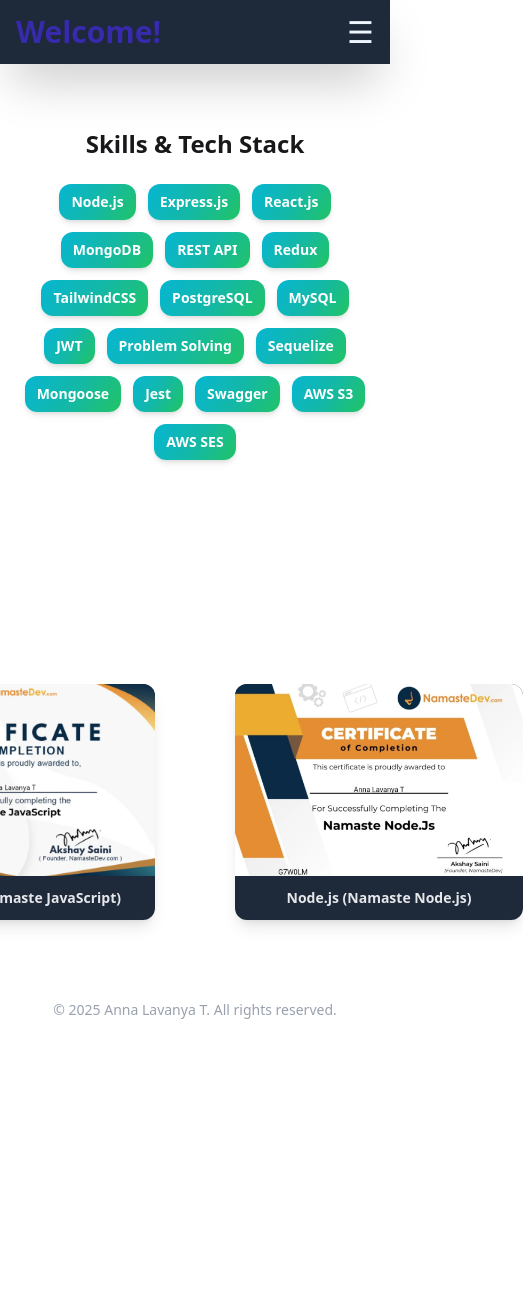
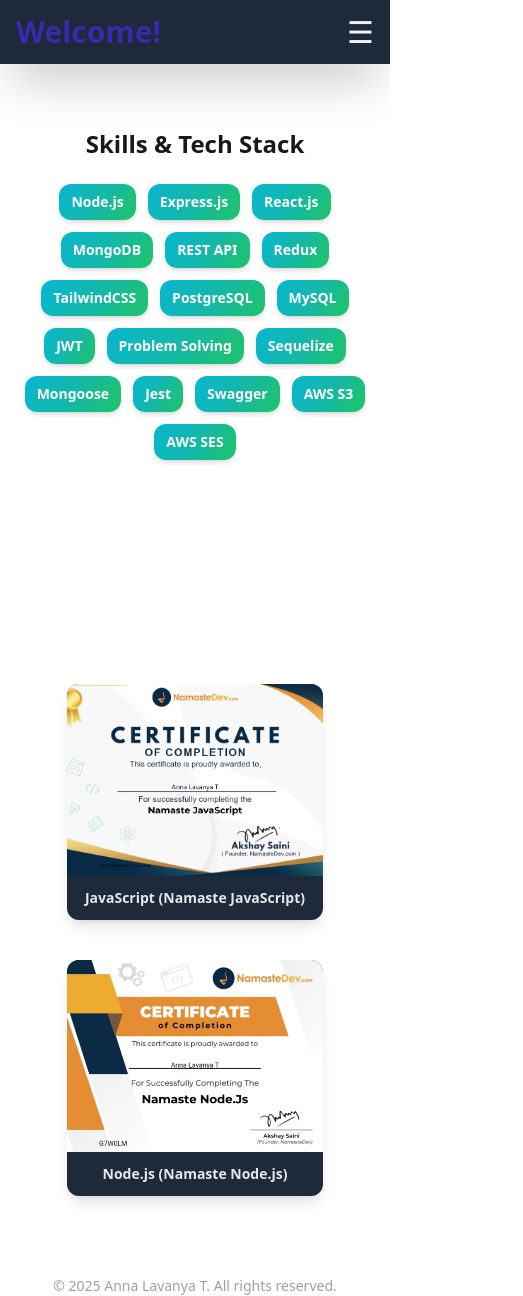
Before and after one commit to annalavanya/lavanya-portfolio, a React (Vite) app: page /Skills in a window 390 px wide. Shown: the whole page, 523 px wide, since content can reach past the window. Before the commit the page ends 1020 px from the top, so only its background shows below. Built offline with nearby package versions, Linux system fonts and the light colour scheme.

Commit message:
certifiactes-changes

```diff
--- a/src/components/Certificates.jsx
+++ b/src/components/Certificates.jsx
@@ -19,13 +19,13 @@
           Certificates
         </h1>
 
-        {/* Properly Centered Grid */}
+        {/* Centered, Responsive Grid */}
         <div className="flex justify-center w-full">
-          <div className="flex flex-row gap-20 justify-center">
+          <div className="flex flex-wrap justify-center gap-10 md:gap-20 max-w-6xl">
             {certificates.map((cert, index) => (
               <div
                 key={index}
-                className="bg-gray-800 rounded-xl shadow-lg overflow-hidden transform transition-transform duration-300 hover:scale-105 w-72 sm:w-80 mx-auto"
+                className="bg-gray-800 rounded-xl shadow-lg overflow-hidden transform transition-transform duration-300 hover:scale-105 w-64 sm:w-72 md:w-80"
               >
                 <a href={cert.img} target="_blank" rel="noopener noreferrer">
                   <img
```
